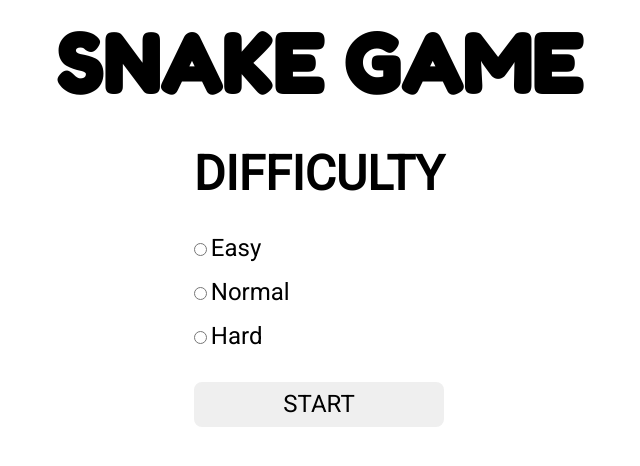
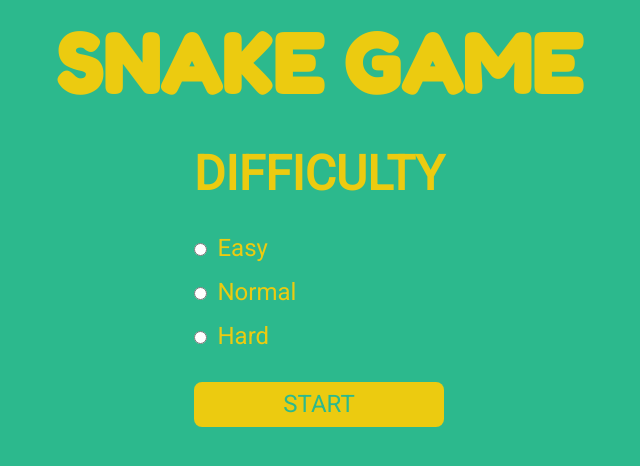
Before and after one commit to cburnjohnson/snake-game, a plain HTML site: page index.html in a window 1280 px wide. Shown: the whole page, without its empty margins (321-961 px from the left). Drawn offline with Linux system fonts and the light colour scheme.

Commit message:
home screen

```diff
--- a/styles.css
+++ b/styles.css
@@ -5,6 +5,11 @@
     padding: 0;
     box-sizing: border-box;
     font-family: 'Roboto', sans-serif;
+}
+
+body {
+    background-color: #2cb98d;
+    color: #eccb10;
 }
 
 h1.title {
@@ -35,10 +40,12 @@ form h2 {
 
 form label {
     font-size: 1.5rem;
+    cursor: pointer;
 }
 
 form input[type='radio'] {
     cursor: pointer;
+    margin-right: 0.5em;
 }
 
 form button {
@@ -48,6 +55,8 @@ form button {
     text-transform: uppercase;
     font-size: 1.5rem;
     border-radius: 8px;
+    color: #2cb98d;
+    background-color: #eccb10;
 }
 
 .form-control {
```
